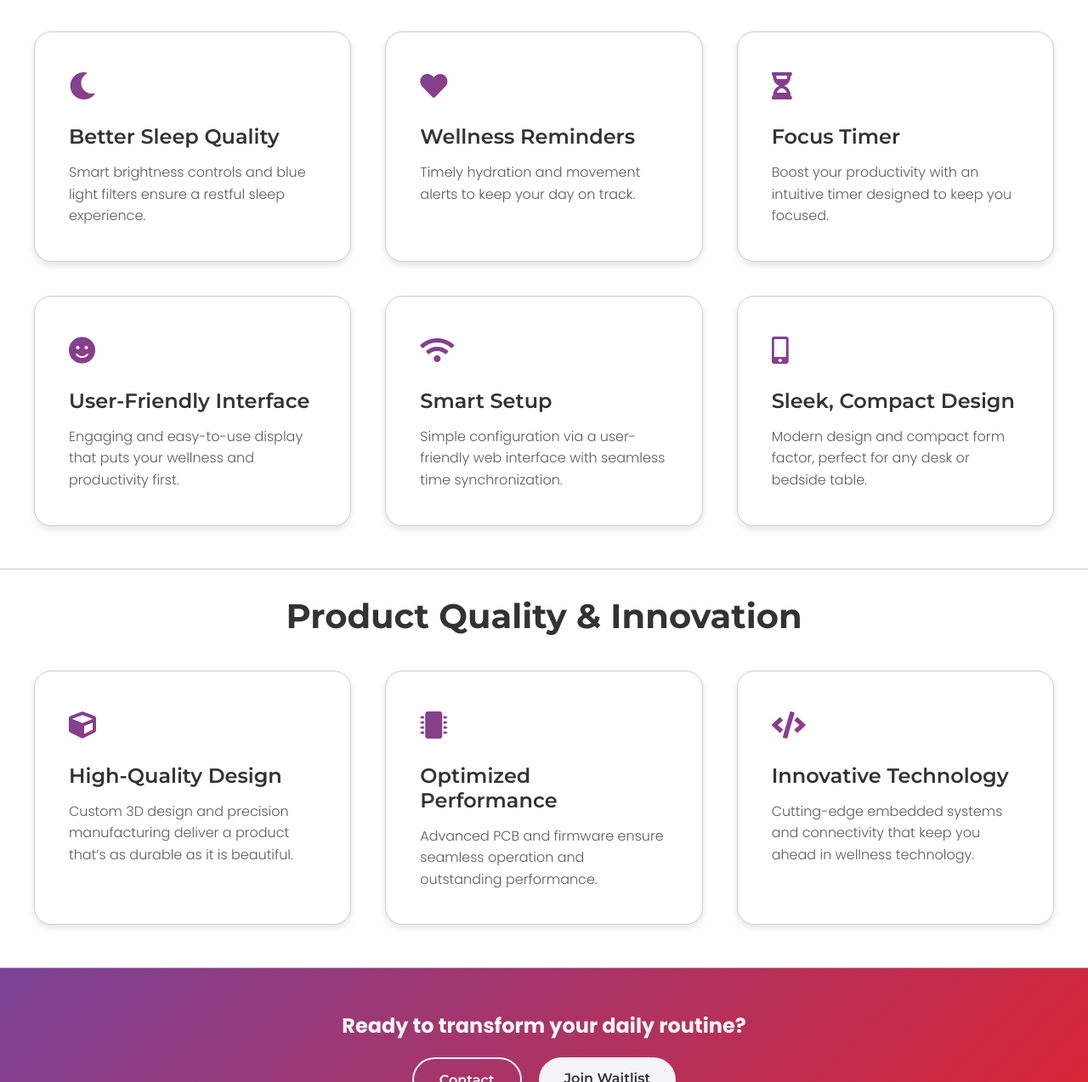
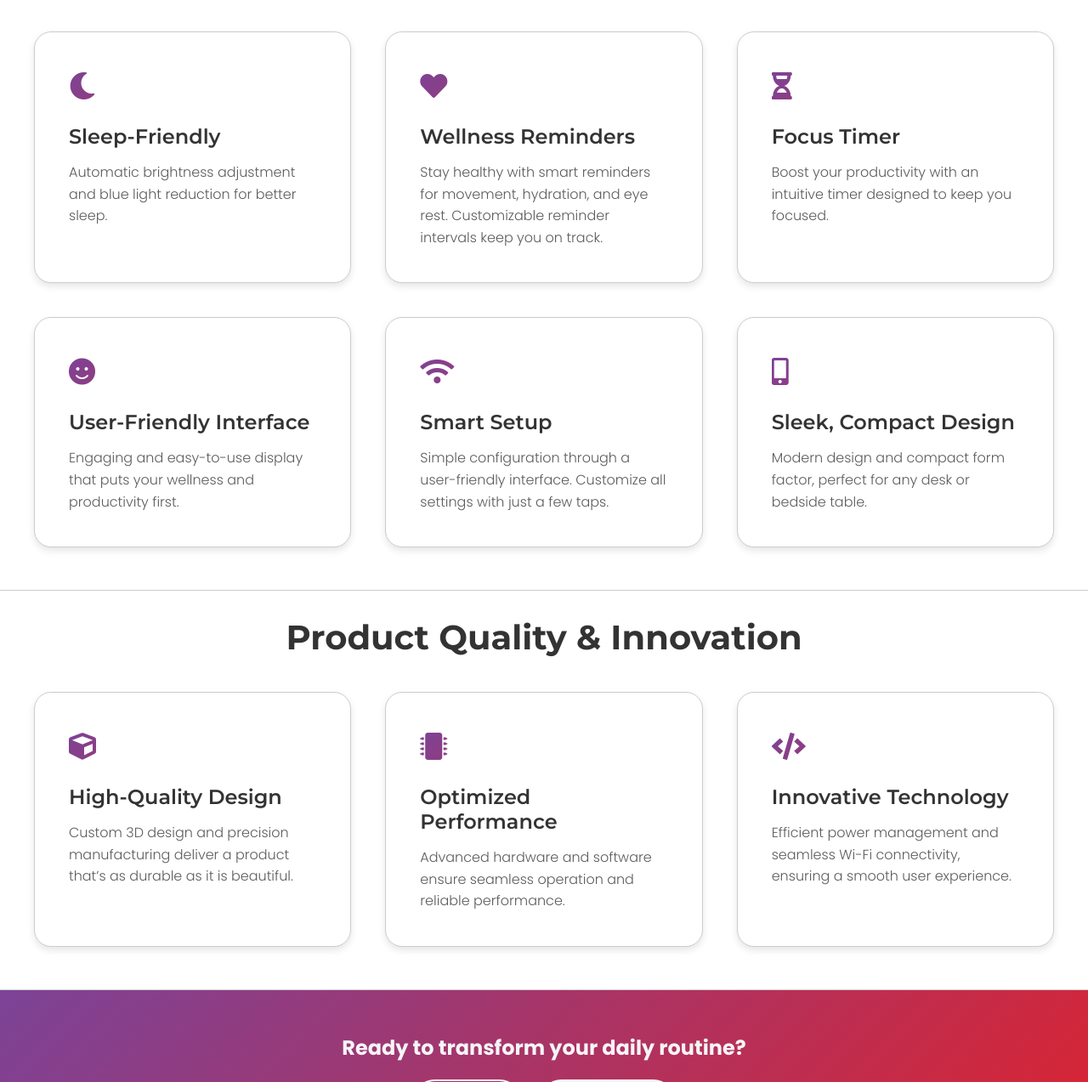
Before and after one commit to WellRoundTech/website.github.io, a plain HTML site: page index.html in a window 1280 px wide. Shown: the part 647-1920 px from the top of the page at 85% size. Drawn offline with Linux system fonts and the light colour scheme.

Commit message:
Fixed wording

```diff
--- a/index.html
+++ b/index.html
@@ -326,9 +326,9 @@
         <div class="feature-icon">
           <i class="fas fa-moon"></i>
         </div>
-        <h3 class="feature-title">Better Sleep Quality</h3>
+        <h3 class="feature-title">Sleep-Friendly</h3>
         <p class="feature-description">
-          Smart brightness controls and blue light filters ensure a restful sleep experience.
+          Automatic brightness adjustment and blue light reduction for better sleep.
         </p>
       </div>
 
@@ -338,7 +338,7 @@
         </div>
         <h3 class="feature-title">Wellness Reminders</h3>
         <p class="feature-description">
-          Timely hydration and movement alerts to keep your day on track.
+          Stay healthy with smart reminders for movement, hydration, and eye rest. Customizable reminder intervals keep you on track.
         </p>
       </div>
 
@@ -368,7 +368,7 @@
         </div>
         <h3 class="feature-title">Smart Setup</h3>
         <p class="feature-description">
-          Simple configuration via a user-friendly web interface with seamless time synchronization.
+          Simple configuration through a user-friendly interface. Customize all settings with just a few taps.
         </p>
       </div>
 
@@ -404,7 +404,7 @@
         </div>
         <h3 class="feature-title">Optimized Performance</h3>
         <p class="feature-description">
-          Advanced PCB and firmware ensure seamless operation and outstanding performance.
+          Advanced hardware and software ensure seamless operation and reliable performance.
         </p>
       </div>
 
@@ -414,7 +414,7 @@
         </div>
         <h3 class="feature-title">Innovative Technology</h3>
         <p class="feature-description">
-          Cutting-edge embedded systems and connectivity that keep you ahead in wellness technology.
+          Efficient power management and seamless Wi-Fi connectivity, ensuring a smooth user experience.
         </p>
       </div>
     </div>
```
Also changed, not shown: 1 other file.
